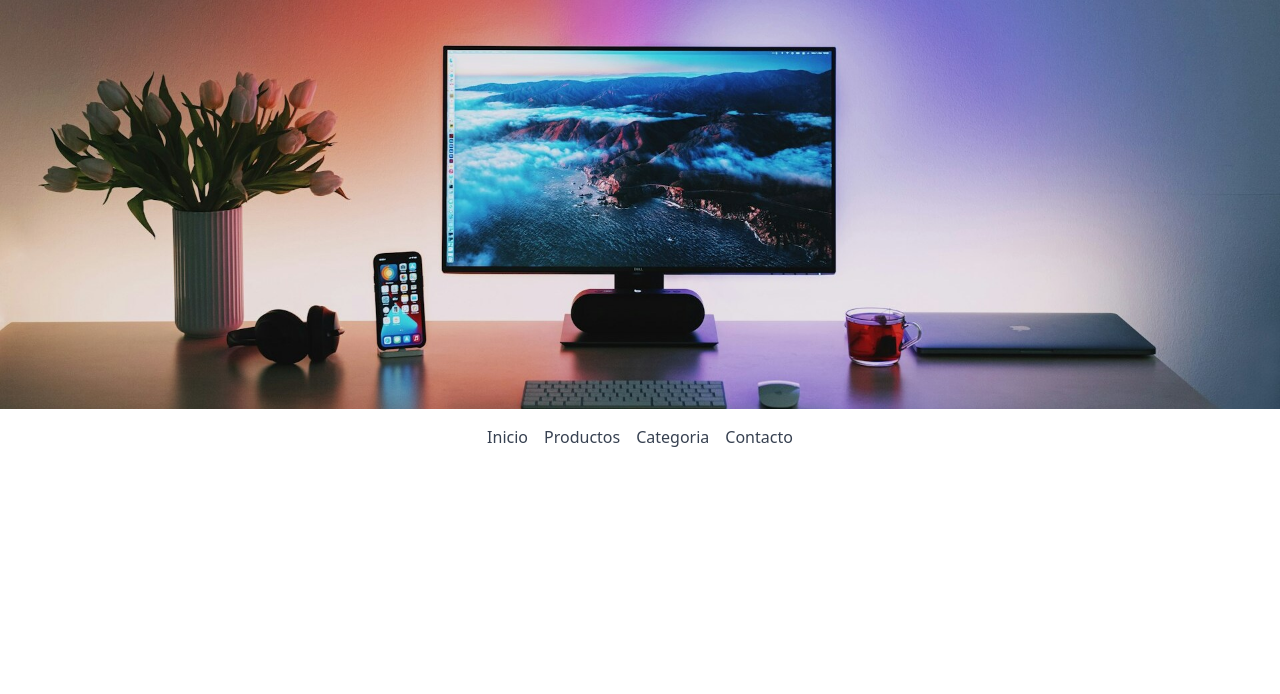
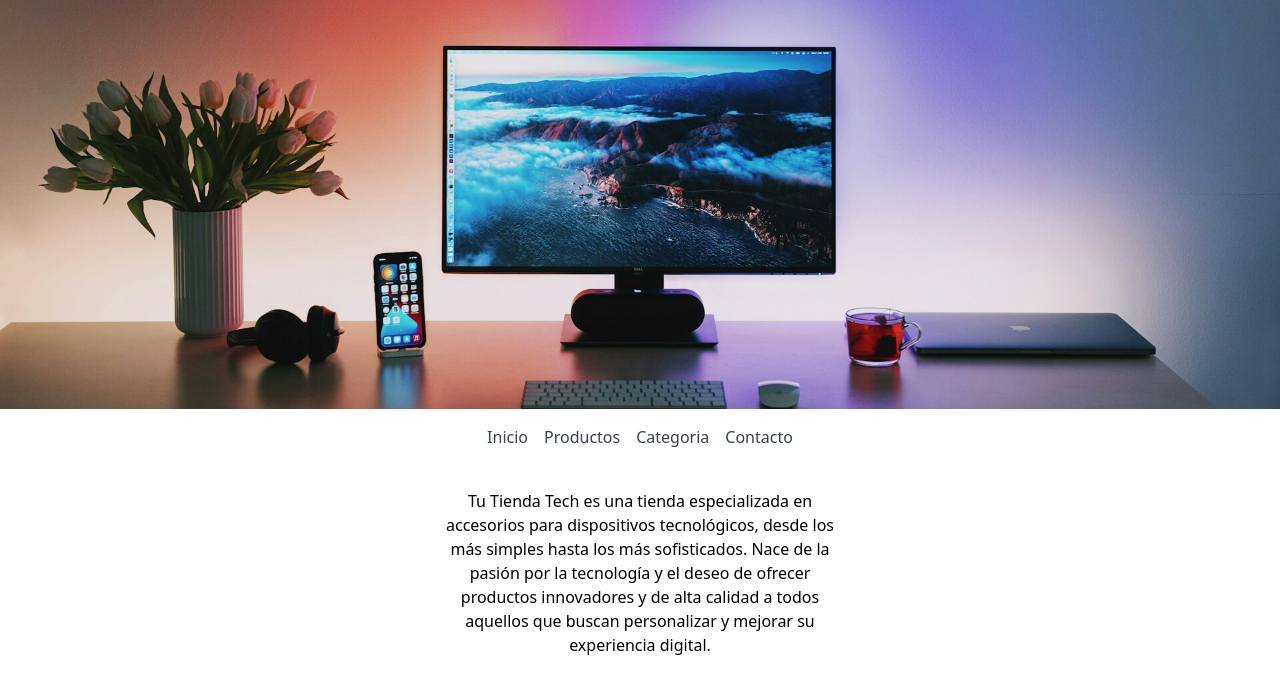
Before and after one commit to Raul-OXRI/Tienda_tech, a plain HTML site: page index.html in a window 1280 px wide. Drawn offline with nearby package versions, Linux system fonts and the light colour scheme.

Commit message:
se hizo cambios

```diff
--- a/index.html
+++ b/index.html
@@ -21,6 +21,21 @@
     </section>
 </header>
 <body>
+    <div class="flex justify-center">
+        <div class="bg-white p-6 rounded-lg max-w-md text-center">
+            <p>
+                Tu Tienda Tech es una tienda especializada en accesorios para dispositivos tecnológicos,
+                desde los más simples hasta los más sofisticados. Nace de la pasión por la tecnología y el
+                deseo de ofrecer productos innovadores y de alta calidad a todos aquellos que buscan personalizar
+                y mejorar su experiencia digital.
+            </p>
+        </div>
+    </div>
+
+
+
+
+
 </body>
 <footer>
 </footer>
```
Also changed, not shown: 1 other file.
